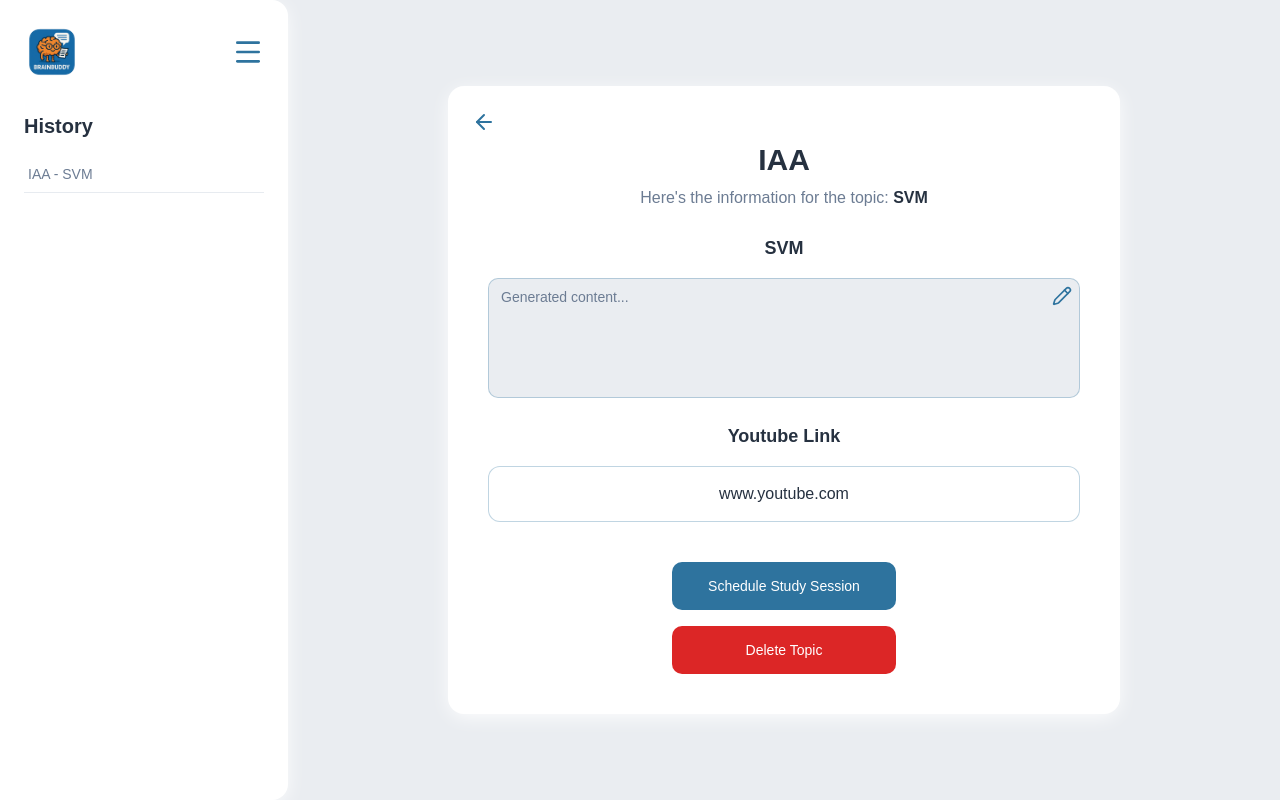
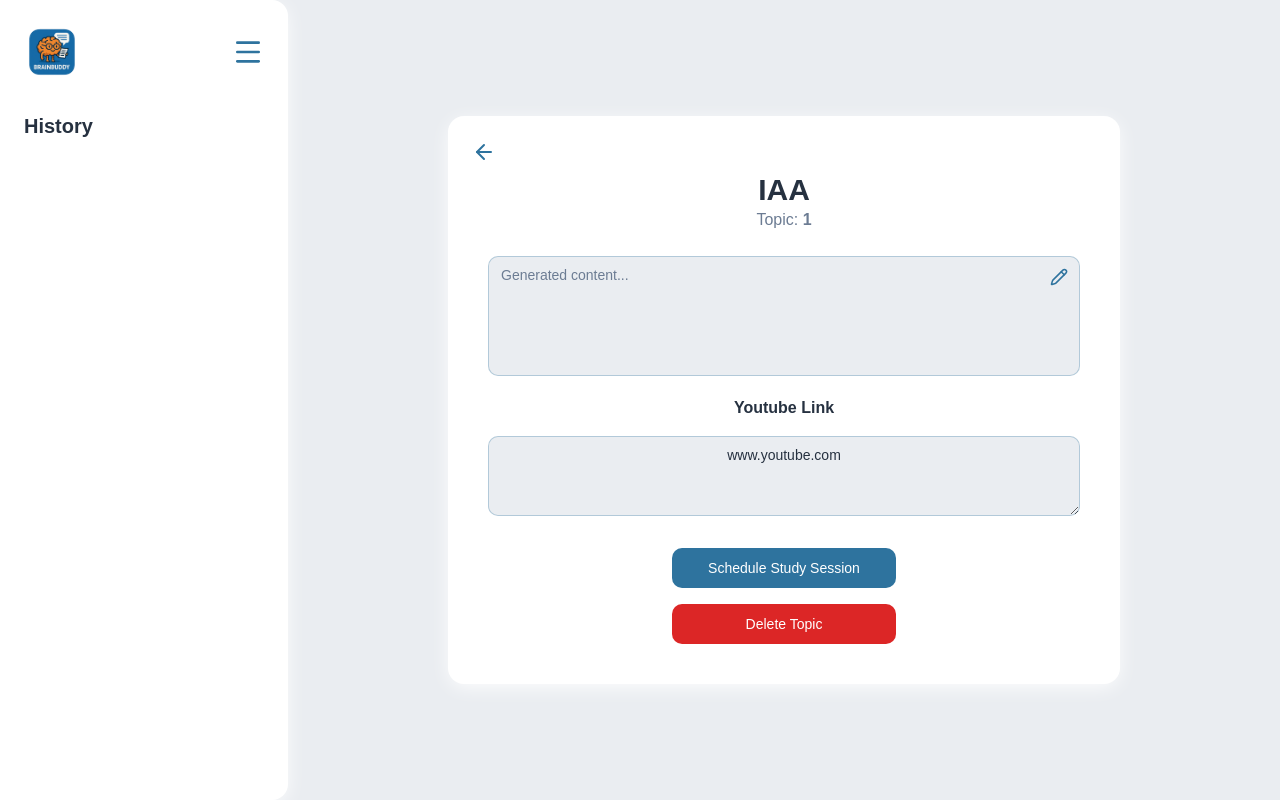
Before and after one commit to beatrizzfcosta/BrainBuddy, a Next.js app in the folder frontend/: page /topic/1 in a window 1280 px wide. Built offline with nearby package versions, Linux system fonts and the light colour scheme.

Commit message:
feat(frontend): add Schedule Study Session UI and update Topic Detail page

```diff
--- /dev/null
+++ b/frontend/app/schedule/page.tsx
@@ -0,0 +1,63 @@
+"use client";
+
+import { useSearchParams, useRouter } from "next/navigation";
+import { ArrowLeft, Calendar } from "lucide-react";
+import Sidebar from "@/app/components/SideBar";
+import { Input } from "@/app/components/ui/input";
+import { Button } from "@/app/components/ui/button";
+import { useState } from "react";
+
+export default function SchedulePage() {
+  const router = useRouter();
+  const search = useSearchParams();
+
+  const subjectId = search.get("subjectId")!;
+  const topicId = search.get("topicId")!;
+
+  const [sessionsPerWeek, setSessionsPerWeek] = useState("");
+
+  const handleBack = () =>
+    router.push(`/topic/${topicId}?subjectId=${subjectId}`);
+
+  const handleAdd = () =>
+    console.log("Add session:", topicId, sessionsPerWeek);
+
+  return (
+    <div className="min-h-screen bg-background flex pl-72">
+      <Sidebar history={[]} />
+
+      <main className="flex-1 p-6 flex items-center justify-center">
+        <div className="bg-card p-10 rounded-2xl shadow-card max-w-2xl w-full relative">
+
+          <button
+            onClick={handleBack}
+            className="absolute top-6 left-6 text-primary"
+          >
+            <ArrowLeft size={24} />
+          </button>
+
+          <div className="text-center mb-8 mt-4">
+            <h1 className="text-2xl font-bold">Plan Study Sessions</h1>
+            <p className="text-muted-foreground">
+              Topic: <b>{topicId}</b>
+            </p>
+          </div>
+
+          <Input
+            type="number"
+            value={sessionsPerWeek}
+            onChange={(e) => setSessionsPerWeek(e.target.value)}
+            placeholder="How many sessions per week?"
+            className="text-center"
+          />
+
+          <div className="flex justify-center mt-8">
+            <Button onClick={handleAdd} className="px-8 py-6">
+              <Calendar className="mr-2" /> Add to Google Calendar
+            </Button>
+          </div>
+        </div>
+      </main>
+    </div>
+  );
+}
--- a/frontend/app/topic/[topicId]/page.tsx
+++ b/frontend/app/topic/[topicId]/page.tsx
@@ -1,137 +1,92 @@
 "use client";
 
-import { ArrowLeft, ExternalLink } from "lucide-react";
-import { useParams, useRouter } from "next/navigation";
+import { ArrowLeft, Pencil } from "lucide-react";
+import { useParams, useRouter, useSearchParams } from "next/navigation";
 import { useState } from "react";
 import Sidebar from "@/app/components/SideBar";
 import { Button } from "@/app/components/ui/button";
 import { Input } from "@/app/components/ui/input";
 import { Textarea } from "@/app/components/ui/textarea";
-import { HistoryItem } from "@/app/types";
-import { Pencil, Edit3 } from "lucide-react";
 
 export default function TopicDetailPage() {
   const router = useRouter();
   const params = useParams();
+  const searchParams = useSearchParams();
 
-  const topicId = params?.topicId as string;
-  const subjectId = params?.id as string;
-
-  //Read-only state control
-  const [isEditing, setIsEditing] = useState(false);
+  const topicId = params.topicId as string;
+  const subjectId = searchParams.get("subjectId") as string;
 
   const [content, setContent] = useState("");
   const [youtubeLink, setYoutubeLink] = useState("www.youtube.com");
-
-  const mockHistory: HistoryItem[] = [
-    { id: "1", subjectAbbr: "IAA", topicName: "SVM" },
-  ];
+  const [isEditing, setIsEditing] = useState(false);
 
   const mockTopic = {
-    id: topicId,
-    name: "SVM",
+    name: topicId,
     subjectName: "IAA",
-    generatedContent: "",
   };
 
   const handleBack = () => router.push(`/subject/${subjectId}`);
 
   const handleScheduleSession = () =>
-    console.log("Schedule study session for topic:", topicId);
-
-  const handleDeleteTopic = () => console.log("Delete topic:", topicId);
-
-  const handleEditContent = () => {
-    setIsEditing(true);
-  };
+    router.push(`/schedule?subjectId=${subjectId}&topicId=${topicId}`);
 
   return (
     <div className="min-h-screen bg-background flex pl-72">
-
-      <Sidebar history={mockHistory} />
+      <Sidebar history={[]} />
 
       <main className="flex-1 p-6 flex items-center justify-center">
-        <div className="bg-card rounded-2xl shadow-card p-10 w-full max-w-2xl relative">
+        <div className="bg-card p-10 rounded-2xl shadow-card max-w-2xl w-full relative">
 
-          {/* Back button */}
           <button
             onClick={handleBack}
-            className="absolute top-6 left-6 text-primary hover:text-primary/80 transition-colors"
+            className="absolute top-6 left-6 text-primary"
           >
             <ArrowLeft size={24} />
           </button>
 
-          {/* Title */}
           <div className="text-center mb-6 mt-4">
-            <h1 className="text-3xl font-bold text-foreground mb-2">
-              {mockTopic.subjectName}
-            </h1>
+            <h1 className="text-3xl font-bold">{mockTopic.subjectName}</h1>
             <p className="text-muted-foreground">
-              Here's the information for the topic:{" "}
-              <span className="font-bold text-foreground">{mockTopic.name}</span>
+              Topic: <span className="font-bold">{mockTopic.name}</span>
             </p>
           </div>
 
-          {/* Content Section */}
-          <div className="space-y-6">
-            <div>
-              <h2 className="text-foreground font-bold text-lg text-center mb-4">
-                {mockTopic.name}
-              </h2>
-
-              <div className="relative">
+         <div className="relative w-full">
         <Textarea
             value={content}
             onChange={(e) => setContent(e.target.value)}
             placeholder="Generated content..."
-                  className="min-h-[120px] border-primary/30 pr-14 resize-none"
+            className="min-h-[120px] border-primary/30 resize-none pr-12"
             readOnly={!isEditing}
   />
 
-                {/* EDIT Button */}
+  {/* Edit Icon */}
   <button
-            onClick={handleEditContent}
-            className="absolute top-2 right-2 text-primary hover:text-primary/80 transition-colors">
-            <Pencil size={20} />
+    onClick={() => setIsEditing(true)}
+    className="absolute top-3 right-3 text-primary hover:text-primary/80 transition-colors"
+  >
+    <Pencil size={18} />
   </button>
 </div>
-            </div>
 
-            {/* Link section */}
-            <div>
-              <h2 className="text-foreground font-bold text-lg text-center mb-4">
-                Youtube Link
-              </h2>
 
-              <Input
+          <h2 className="font-bold text-center mt-5 mb-4">Youtube Link</h2>
+
+          <Textarea
             value={youtubeLink}
             onChange={(e) => setYoutubeLink(e.target.value)}
-                placeholder="www.youtube.com"
-                className="border-primary/30 text-center"
+            className="text-center border-primary/30"
           />
-            </div>
 
-            {/* Action Buttons */}
-            <div className="flex flex-col items-center gap-4 pt-4">
-              <Button
-                onClick={handleScheduleSession}
-                size="lg"
-                className="w-56 bg-primary hover:bg-primary/90"
-              >
+          <div className="flex flex-col items-center gap-4 mt-8">
+            <Button className="w-56" onClick={handleScheduleSession}>
               Schedule Study Session
             </Button>
 
-              <Button
-                onClick={handleDeleteTopic}
-                size="lg"
-                variant="destructive"
-                className="w-56"
-              >
+            <Button variant="destructive" className="w-56">
               Delete Topic
             </Button>
           </div>
-          </div>
-
         </div>
       </main>
     </div>
```
Lines whose indentation alone changed are shown as unchanged.
